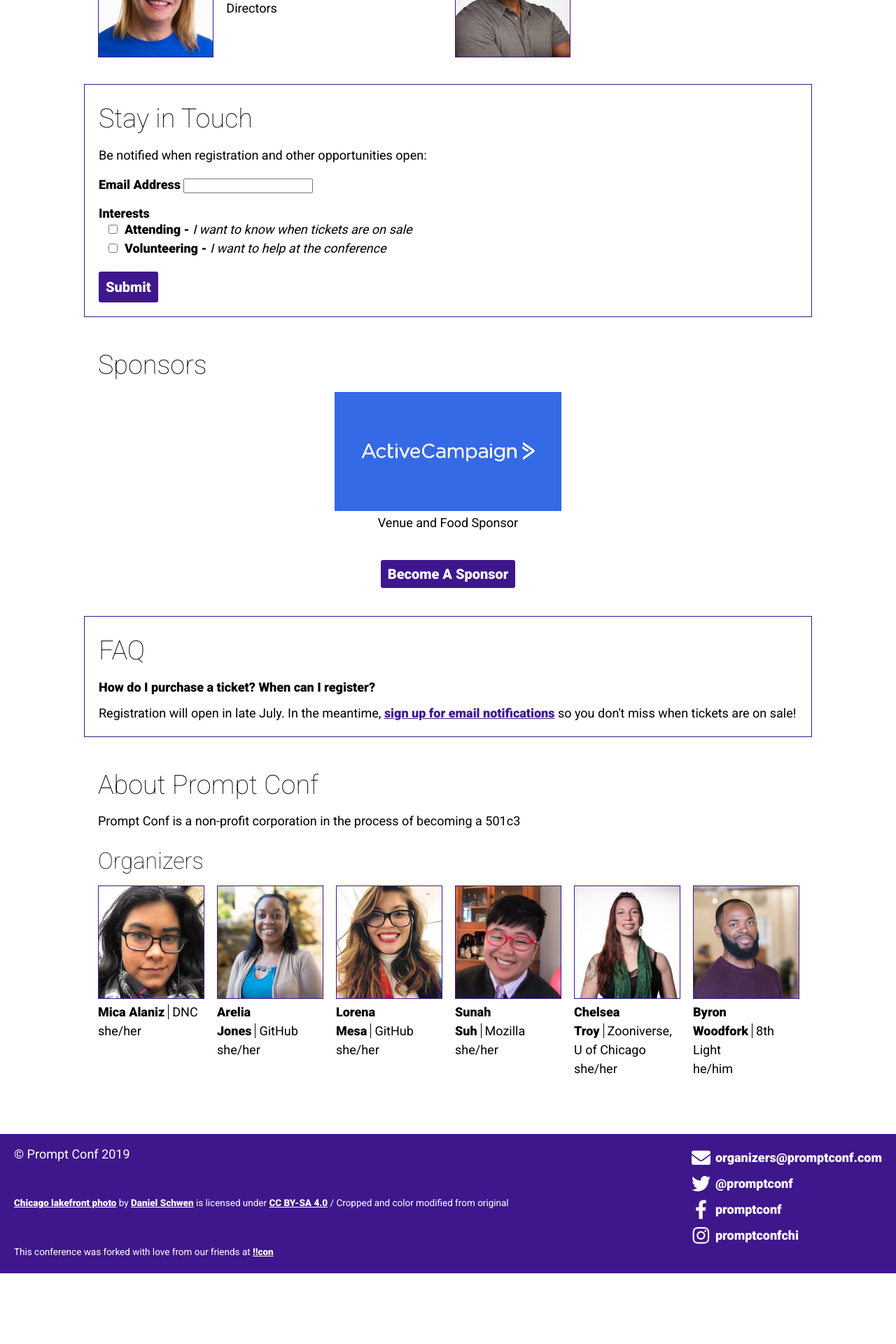
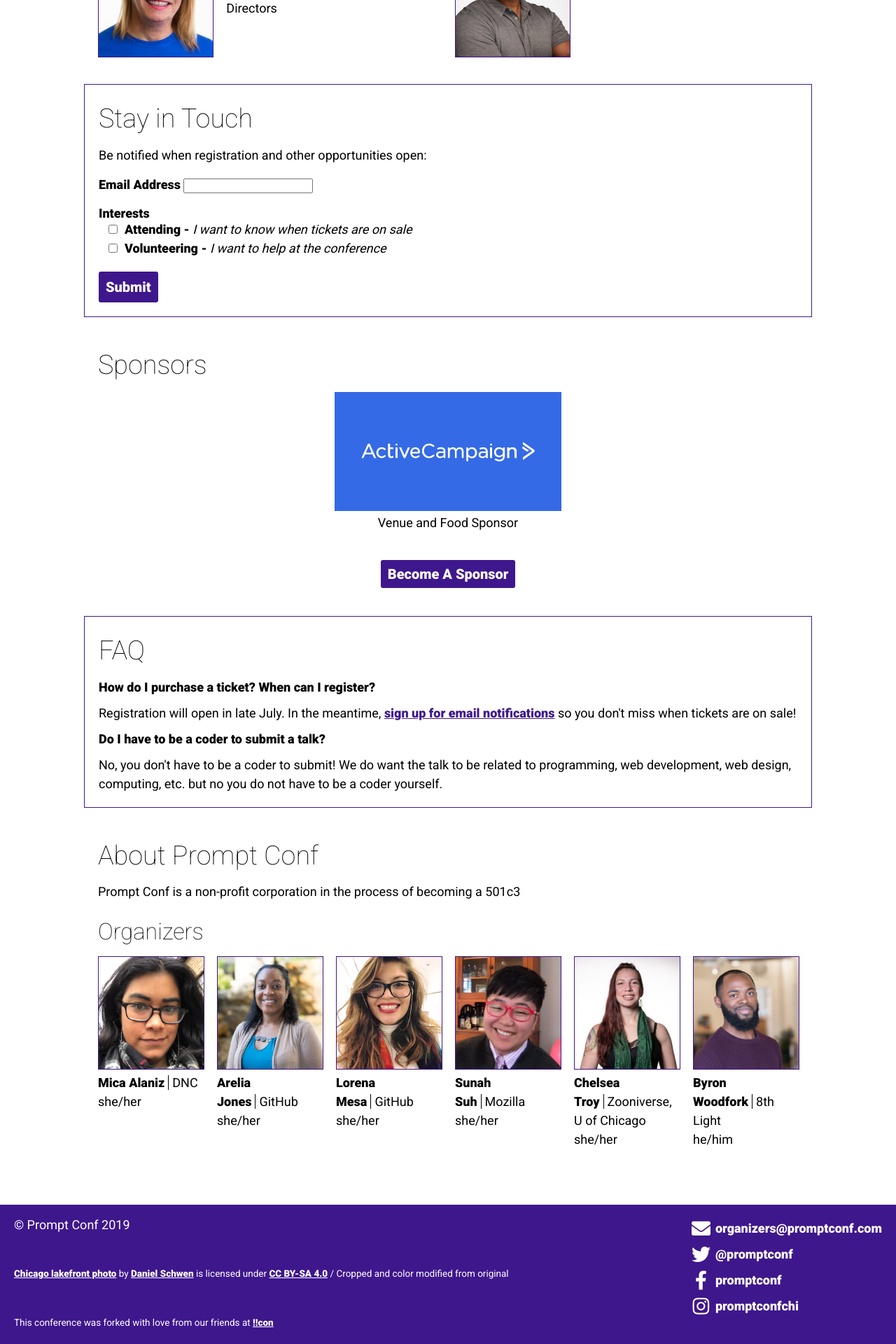
Before and after one commit to promptconf/promptconf.github.io, a Jekyll site: the page built from index.html, in a window 1280 px wide. Shown: the part 971-2891 px from the top of the page at 70% size. Built offline with Jekyll 4.4.1, drawn with Linux system fonts in a browser that asks for light colours; nearby versions of some CDN libraries; comment, search, counter and statistics services are not loaded; before the commit the page ends 2790 px from its top, so only the background shows below that.

Commit message:
add faq question

```diff
--- a/_includes/home/faq.html
+++ b/_includes/home/faq.html
@@ -7,4 +7,9 @@
     <dd>
         Registration will open in late July. In the meantime, <a class='gtm-cta' href='/#email'>sign up for email notifications</a> so you don't miss when tickets are on sale!
     </dd>
+    <dt>Do I have to be a coder to submit a talk?</dt>
+    <dd>
+        No, you don't have to be a coder to submit! We do want the talk to be related to programming, web development, web
+        design, computing, etc. but no you do not have to be a coder yourself.
+    </dd>
 </dl>
--- a/assets/_sass/main.scss
+++ b/assets/_sass/main.scss
@@ -140,6 +140,10 @@ ul li {
     list-style-type: disc;
     list-style-position: inside;
     margin-left: $space-small;
+}
+
+dd + dt {
+    margin-top: $space-small;
 }
 
 strong {
```
